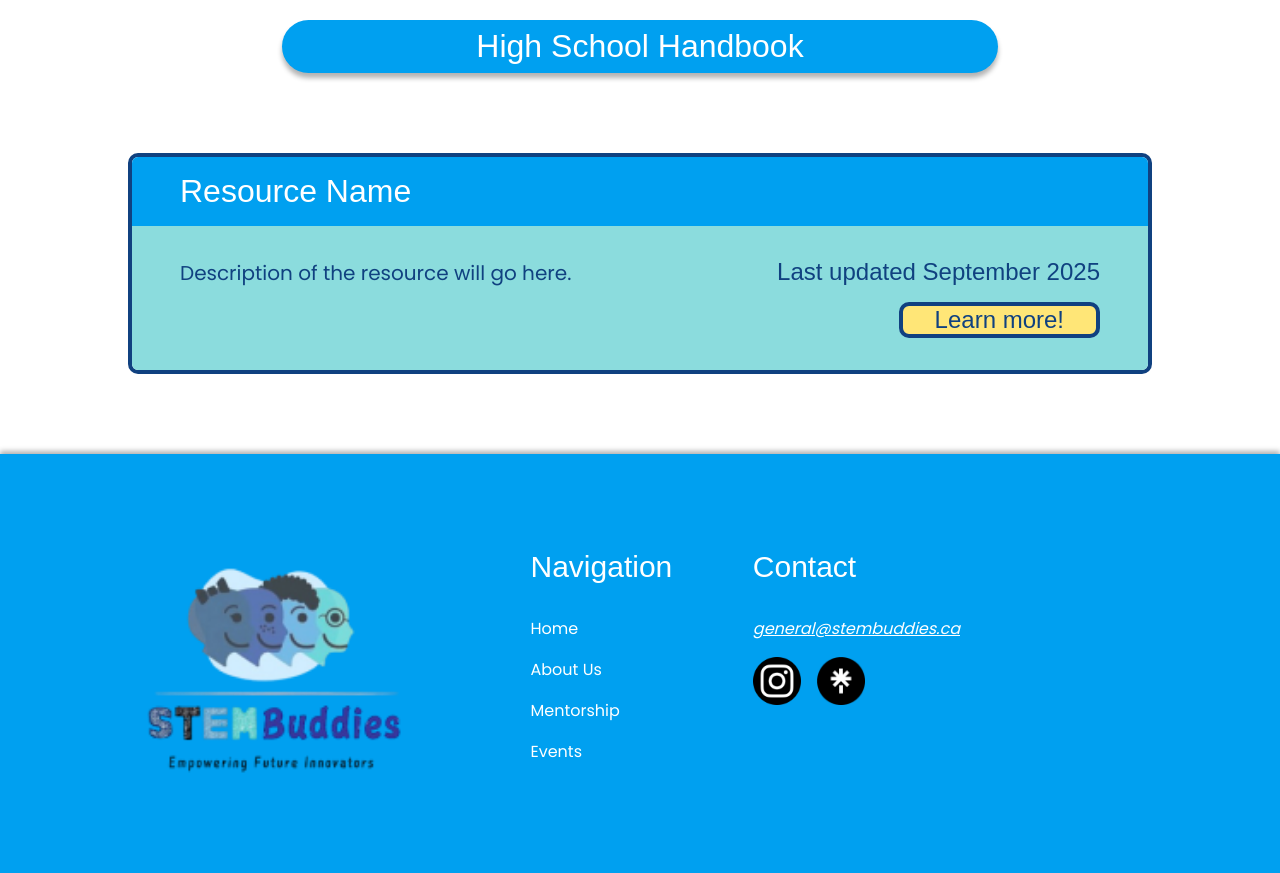
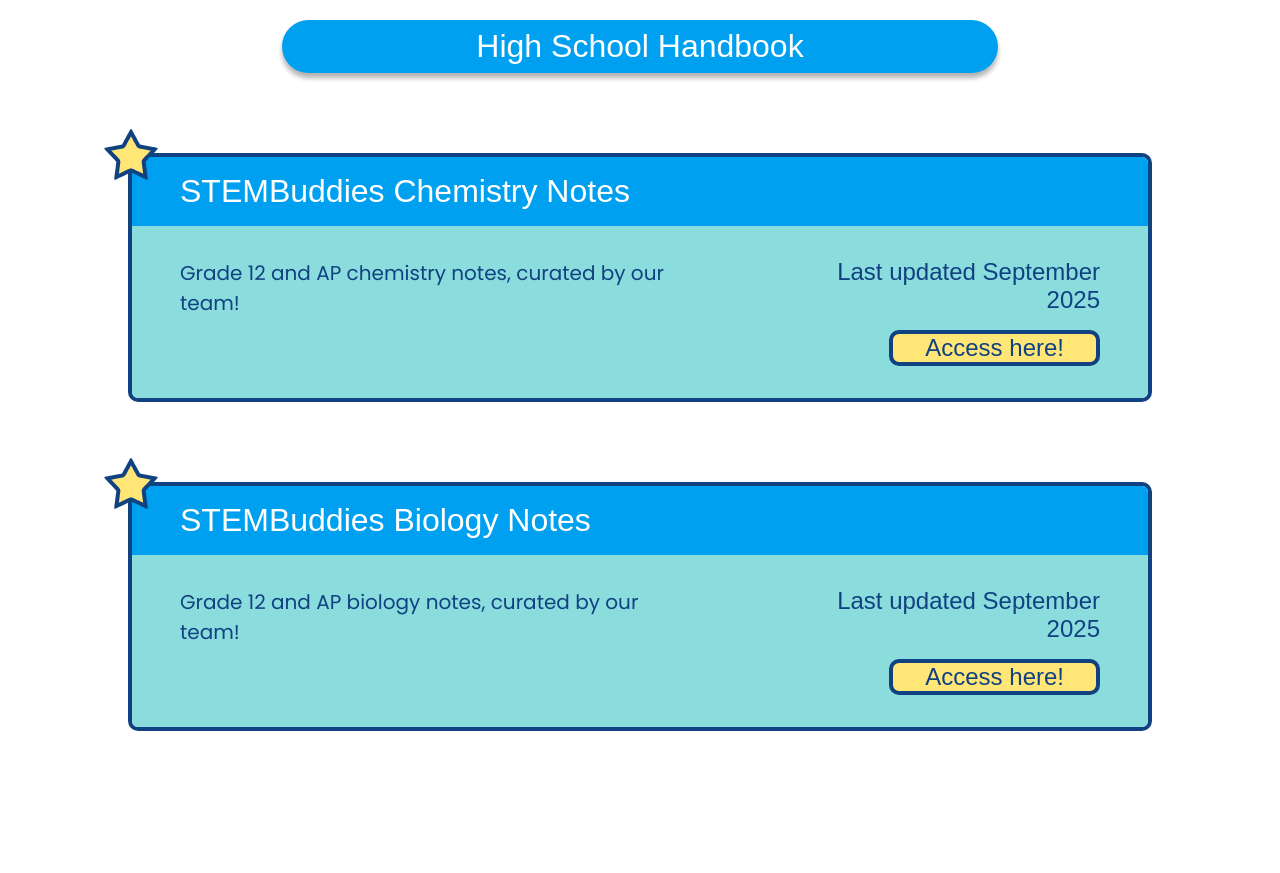
Before and after one commit to DJer-9/STEMBuddies-website, a website: page resources_page/index.html in a window 1280 px wide. Shown: the part 380-1253 px from the top of the page. Drawn offline with nearby package versions, Linux system fonts and the light colour scheme; files that its build step writes are made by us from their sources; a web font is replaced by a local one.

Commit message:
resources page + high school handbook

```diff
--- a/basic-style.css
+++ b/basic-style.css
@@ -381,6 +381,7 @@
 
 footer address{
     text-decoration: underline;
+    font-style: normal;
 }
 
 #logo {
--- a/footer-script.js
+++ b/footer-script.js
@@ -12,7 +12,8 @@
             <a class="footer-element" target="_self" href="/about">About Us</a>
             <a class="footer-element" target="_self" href="/mentorship">Mentorship</a>
             <a class="footer-element" target="_self" href="/events">Events</a>
-            <!--<a class="footer-element" target="_self" href="/resources">Resources</a>-->
+            <!--<a class="footer-element" target="_self" href="/research">Research</a>-->
+            <a class="footer-element" target="_self" href="/resources_page">Resources</a>
         </nav>
     </div>
 
@@ -22,6 +23,7 @@
             <a href="mailto:general@stembuddies.ca"><address>general@stembuddies.ca</address></a>
             <div id="footer-socials-logos">
                 <a href="https://www.instagram.com/stembuddies_canada/" target="_blank"><img src="/images/homepage/instagram-logo.png" class="socials-logo"></a>
+                <a href="https://www.tiktok.com/@stembuddies.canada" target="_blank"><img src="/images/homepage/tiktok-logo.png" class="socials-logo"></a>
                 <a href="https://linktr.ee/stembuddies_" target="_blank"><img src="/images/homepage/linktree-logo.png" class="socials-logo"></a>
             </div>
         </div>
--- a/header-script.js
+++ b/header-script.js
@@ -24,7 +24,8 @@
         </div>
 
         <a class="header-element" target="_self" href="/events">Events</a>
-        <!--<a class="header-element" target="_self" href="/resources">Resources</a>-->
+        <!--<a class="header-element" target="_self" href="/research">Research</a>-->
+        <a class="header-element" target="_self" href="/resources_page">Resources</a>
     </nav>
 `;
 
--- a/resources_page/index.html
+++ b/resources_page/index.html
@@ -68,19 +68,34 @@
 
             <h1>Resources</h1>
 
-            <a><button id="handbook">High School Handbook</button></a>
+            <a target="_blank" href="https://www.canva.com/design/DAGwsPgNm08/Z_V7BluueCqq5GtqyhqW_w/edit?utm_content=DAGwsPgNm08&utm_campaign=designshare&utm_medium=link2&utm_source=sharebutton"><button id="handbook">High School Handbook</button></a>
 
             <div class="resource-container">
-                <h2>Resource Name</h2>
+                <h2>STEMBuddies Chemistry Notes</h2>
                 <div class="resource-details">
                     <p>
-                        Description of the resource will go here.
+                        Grade 12 and AP chemistry notes, curated by our team!
                     </p>
                     <div class="resource-link">
                         <h3>Last updated September 2025</h3>
-                        <a href=""><button>Learn more!</button></a>
+                        <a target="_blank" href="https://drive.google.com/drive/folders/1oo83dNewzRGRjqO7owmDyGrnGquFPV91?usp=sharing"><button>Access here!</button></a>
                     </div>
                 </div>
+                <img class="star-bullet" src="/images/resources_page/yellow_star.png"/>
+            </div>
+
+            <div class="resource-container">
+                <h2>STEMBuddies Biology Notes</h2>
+                <div class="resource-details">
+                    <p>
+                        Grade 12 and AP biology notes, curated by our team!
+                    </p>
+                    <div class="resource-link">
+                        <h3>Last updated September 2025</h3>
+                        <a target="_blank" href="https://drive.google.com/drive/folders/1y1tZHGLeo4TfsCTNz66Bnv4P_AwsvzQS?usp=sharing"><button>Access here!</button></a>
+                    </div>
+                </div>
+                <img class="star-bullet" src="/images/resources_page/yellow_star.png"/>
             </div>
 
         </div>
--- a/resources_page/style.css
+++ b/resources_page/style.css
@@ -35,7 +35,7 @@
     font-size: 2rem;
 
     width: 70%;
-    margin: 5rem;
+    margin-top: 5rem;
 
     border-radius: 2rem; /*just need rounded corners*/
 
@@ -45,6 +45,8 @@
 /* styles for each resource box */
 
 .resource-container{
+    position: relative;
+
     display: flex;
     flex-direction: column;
 
@@ -55,6 +57,14 @@
     border: solid #104180 4px;
     border-radius: 10px;
     padding: 0;
+
+    margin: 5rem 0;
+}
+
+.star-bullet{
+    position: absolute;
+    top: -1.75rem;
+    left: -1.75rem;
 }
 
 .resource-container h2{
```
Also changed, not shown: images/homepage/tiktok-logo.png (added), images/resources_page/yellow_star.png (added).
